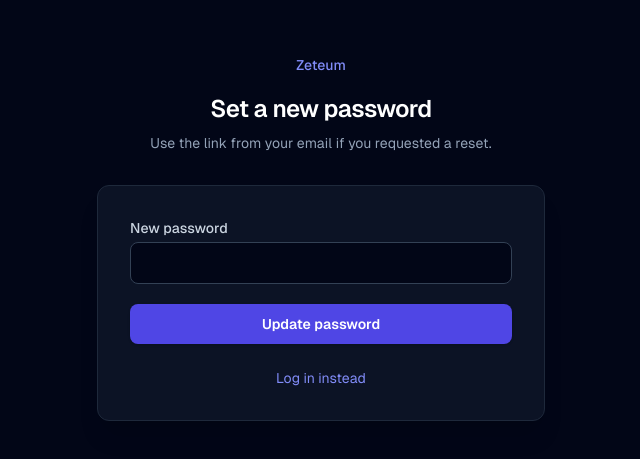
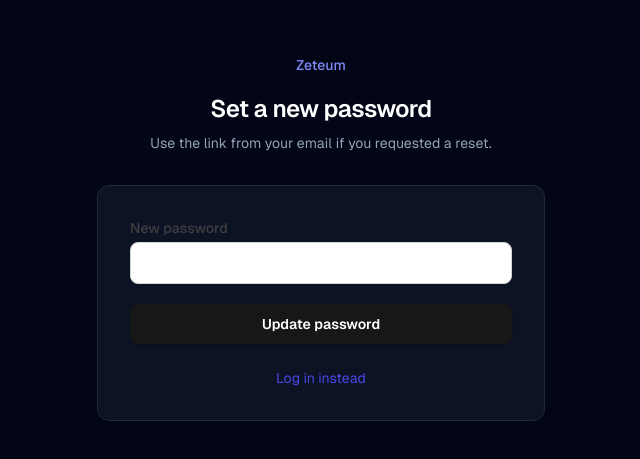
Before and after one commit to anish-yen/visibility-next, a Next.js app in the folder frontend/: page /update-password in a window 1280 px wide. Shown: the part 163-622 px from the top of the page, without its empty margins (319-959 px from the left). Built offline with nearby package versions, Linux system fonts and the light colour scheme.

Commit message:
Update styling for password update form

```diff
--- a/frontend/src/app/(auth)/update-password/page.tsx
+++ b/frontend/src/app/(auth)/update-password/page.tsx
@@ -36,14 +36,14 @@ export default function UpdatePasswordPage() {
     >
       <form onSubmit={handleSubmit} className="space-y-5">
         {error ? (
-          <p className="rounded-md bg-red-950/80 px-3 py-2 text-sm text-red-200">
+          <p className="rounded-md bg-red-50 px-3 py-2 text-sm text-red-700">
             {error}
           </p>
         ) : null}
         <div>
           <label
             htmlFor="password"
-            className="block text-sm font-medium text-slate-300"
+            className="block text-sm font-medium text-neutral-700"
           >
             New password
           </label>
@@ -56,19 +56,19 @@ export default function UpdatePasswordPage() {
             minLength={8}
             value={password}
             onChange={(e) => setPassword(e.target.value)}
-            className="mt-1 block w-full rounded-lg border border-slate-700 bg-slate-950 px-3 py-2 text-white focus:border-indigo-500 focus:outline-none focus:ring-1 focus:ring-indigo-500"
+            className="mt-1 block w-full rounded-lg border border-neutral-300 bg-white px-3 py-2 text-neutral-900 focus:border-indigo-600 focus:outline-none focus:ring-1 focus:ring-indigo-500"
           />
         </div>
         <button
           type="submit"
           disabled={loading}
-          className="w-full rounded-lg bg-indigo-600 px-4 py-2.5 text-sm font-semibold text-white shadow hover:bg-indigo-500 disabled:opacity-50"
+          className="w-full rounded-lg bg-neutral-900 px-4 py-2.5 text-sm font-semibold text-white shadow hover:bg-neutral-700 disabled:opacity-50"
         >
           {loading ? "Updating…" : "Update password"}
         </button>
       </form>
-      <p className="mt-6 text-center text-sm text-slate-400">
-        <Link href="/login" className="text-indigo-400 hover:underline">
+      <p className="mt-6 text-center text-sm text-neutral-500">
+        <Link href="/login" className="text-indigo-600 hover:underline">
           Log in instead
         </Link>
       </p>
```
